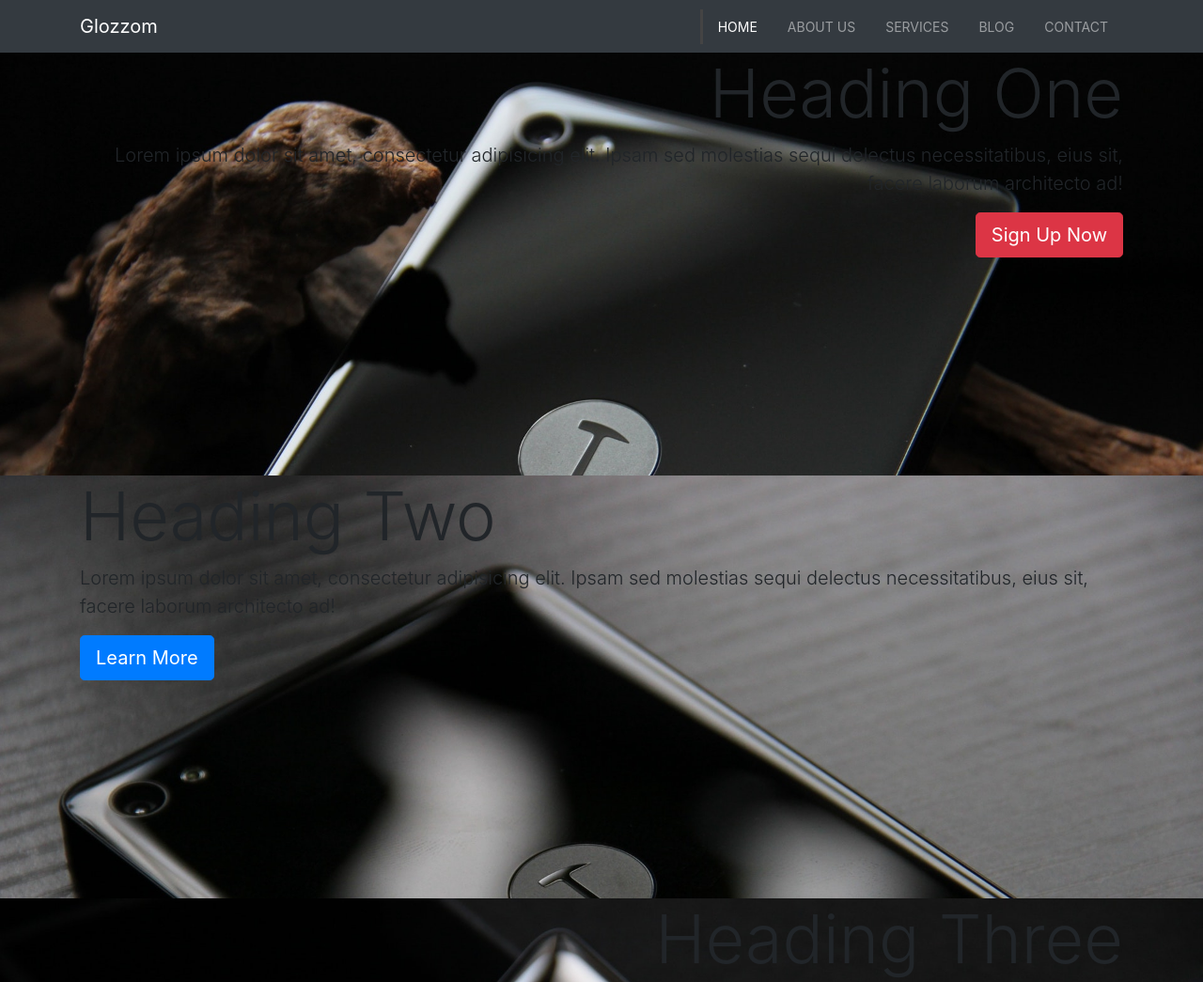
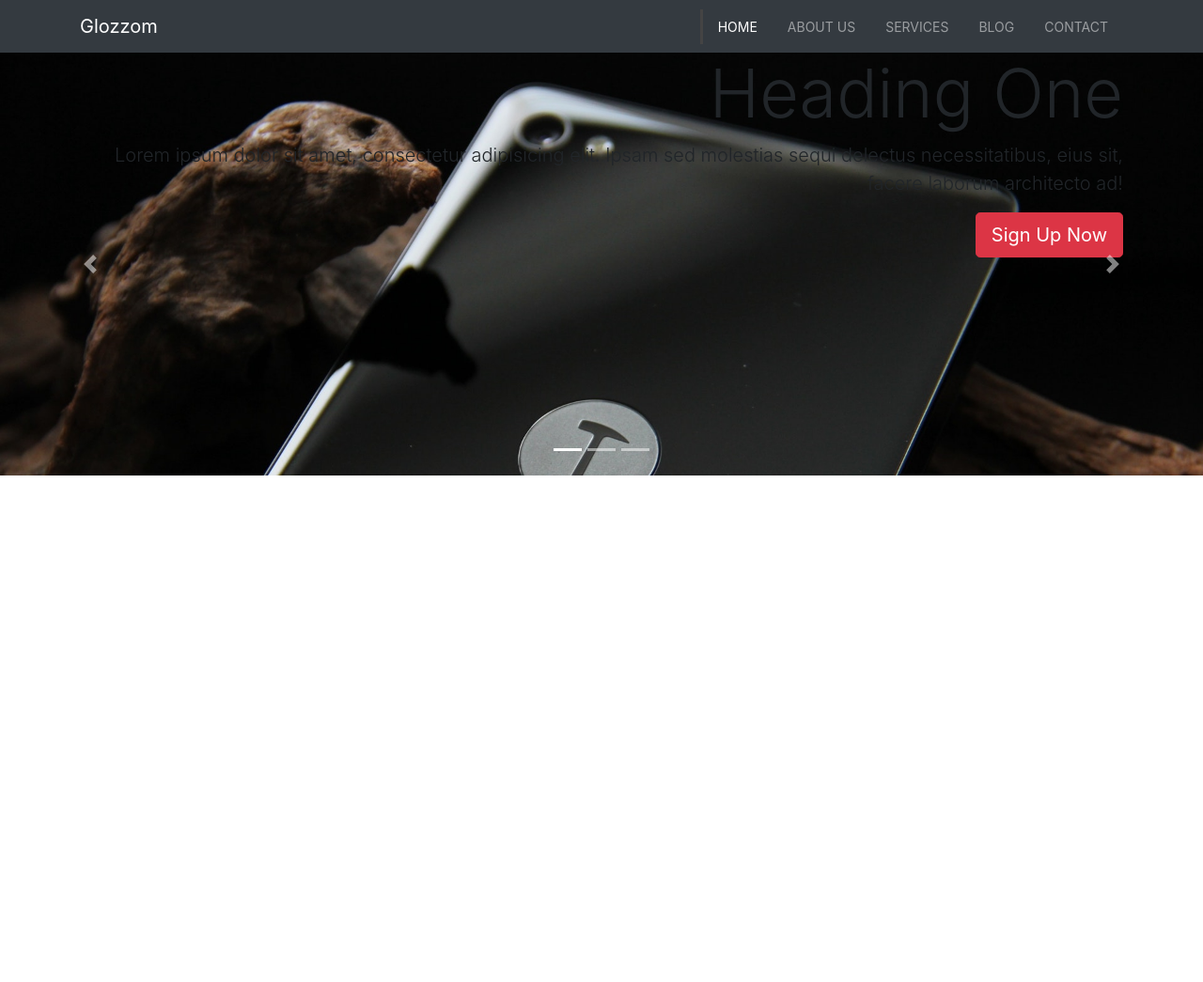
Before and after one commit to ZMcClung88/Glozzom, a plain HTML site: page index.html in a window 1280 px wide. Shown: the top 1045 px of the page at 94% size. After the commit the page ends 800 px from the top, so only its background shows below. Drawn offline with nearby package versions, Linux system fonts and the light colour scheme; some packages are replaced by stand-ins of ours; a script that the page names is missing.

Commit message:
showcase with carousel

```diff
--- a/index.html
+++ b/index.html
@@ -19,7 +19,7 @@
   <nav class="navbar navbar-expand-sm navbar-dark bg-dark">
     <div class="container">
       <a href="index.html" class="navbar-brand">Glozzom</a>
-      <button class="navbar-toggler" data-toggle="collapse" data-target="navbarCollapse">
+      <button class="navbar-toggler" data-toggle="collapse" data-target="#navbarCollapse">
         <span class="navbar-toggler-icon"></span>
       </button>
       <div class="collapse navbar-collapse" id="navbarCollapse">
@@ -63,7 +63,7 @@
           </div>
         </div>
 
-        <div class="carousel-item carousel-image-2 active">
+        <div class="carousel-item carousel-image-2">
           <div class="container">
             <div class="carousel-catpion d-none d-sm-block mb-5">
               <h1 class="display-3">Heading Two</h1>
@@ -73,7 +73,7 @@
           </div>
         </div>
 
-        <div class="carousel-item carousel-image-3 active">
+        <div class="carousel-item carousel-image-3">
           <div class="container">
             <div class="carousel-catpion d-none d-sm-block text-right mb-5">
               <h1 class="display-3">Heading Three</h1>
@@ -83,6 +83,14 @@
           </div>
         </div>
       </div>
+
+      <a href="#myCarousel" data-slide="prev" class="carousel-control-prev">
+        <span class="carousel-control-prev-icon"></span>
+      </a>
+      <a href="#myCarousel" data-slide="next" class="carousel-control-next">
+        <span class="carousel-control-next-icon"></span>
+      </a>
+
     </div>
   </section>
 
```
